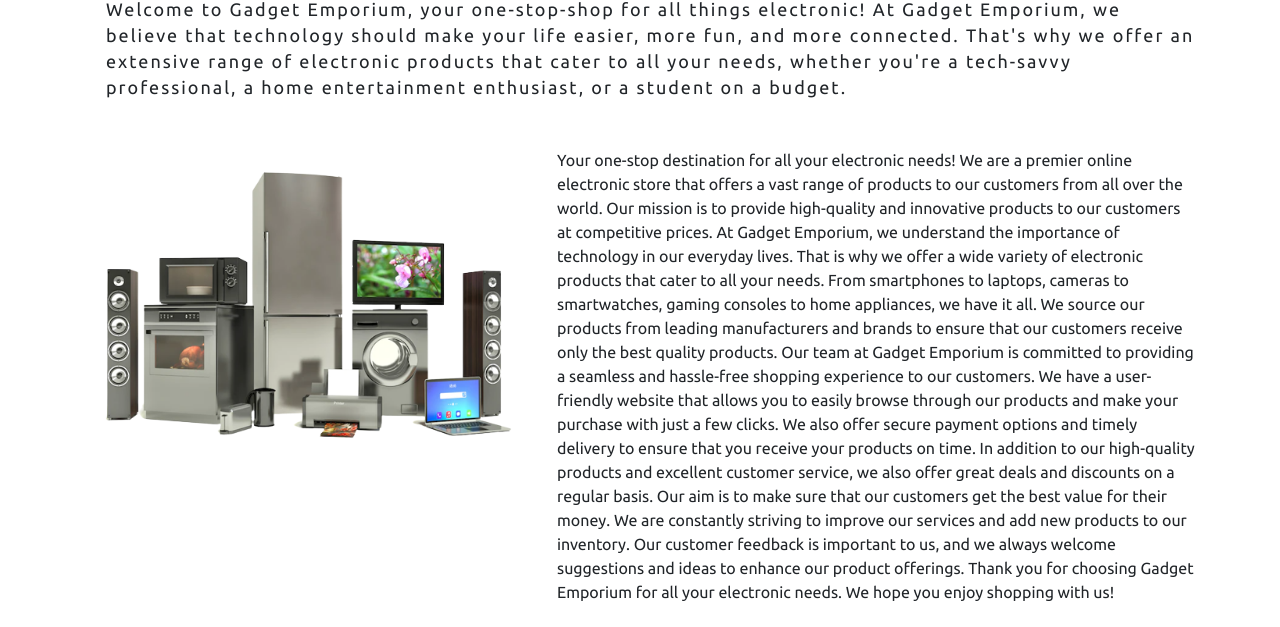
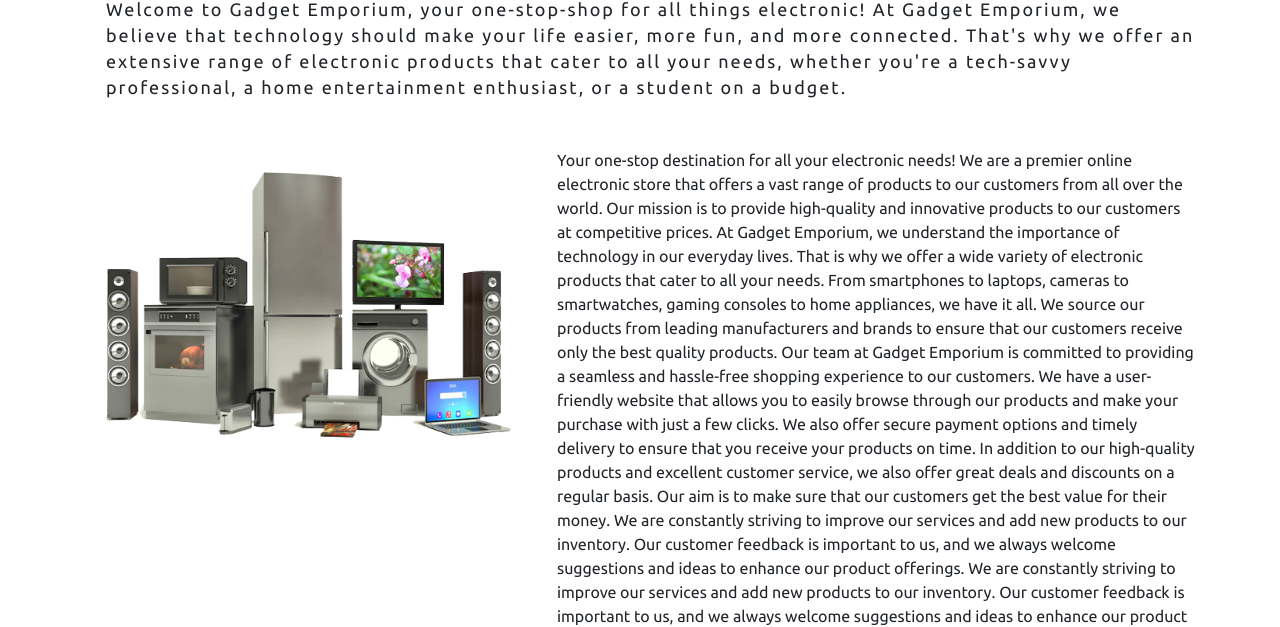
Before and after one commit to shuvonkor/Gadget_Emporium, a plain HTML site: page about.html in a window 1280 px wide. Shown: the part 177-804 px from the top of the page. Drawn offline with nearby package versions, Linux system fonts and the light colour scheme.

Commit message:
about change

```diff
--- a/about.html
+++ b/about.html
@@ -135,6 +135,9 @@
                     We are constantly striving to improve our services and add new products to our inventory. Our customer feedback is
                     important to us, and we always welcome suggestions and ideas to enhance our product offerings.
                     <span></span>
+                    We are constantly striving to improve our services and add new products to our inventory. Our customer feedback is
+                    important to us, and we always welcome suggestions and ideas to enhance our product offerings.
+                    <span></span>
                     Thank you for choosing Gadget Emporium for all your electronic needs. We hope you enjoy shopping with us!
                 </p>
                 </div>
```
